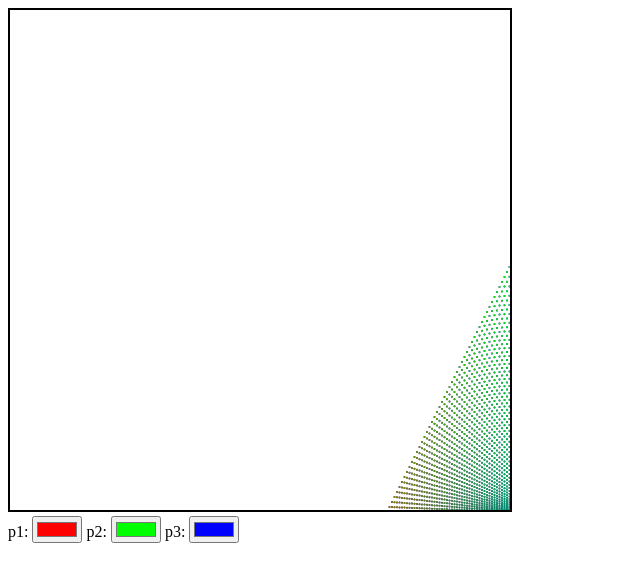
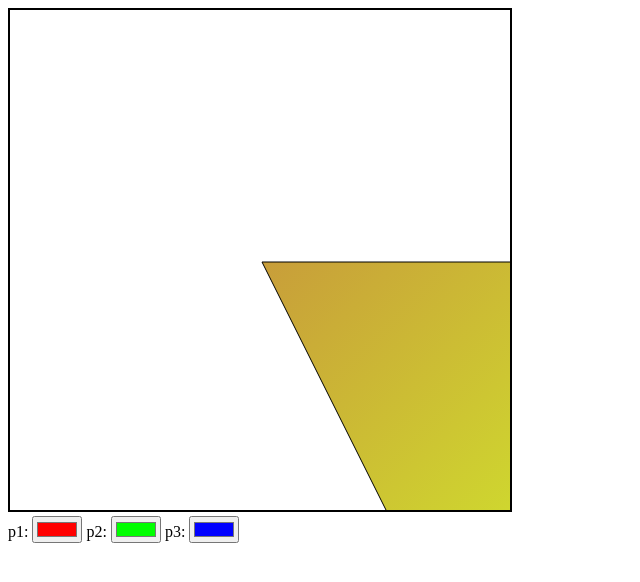
Before and after one commit to Hyunmaa/grafkom2024, a plain HTML site: page M3/segitiga.html in a window 1280 px wide. Both pictures are taken after a click on the element 260 px from the left and 260 px from the top of the page. Shown: the whole page, without its empty margins (0-640 px from the left). Drawn offline with Linux system fonts and the light colour scheme.

Commit message:
Update segitiga.html

```diff
--- a/M3/segitiga.html
+++ b/M3/segitiga.html
@@ -3,7 +3,7 @@
 <head>
   <meta charset="UTF-8">
   <meta name="viewport" content="width=device-width, initial-scale=1.0">
-  <title>Smooth Triangle Interpolation</title>
+  <title>Segitiga dengan Gradasi Warna Random</title>
   <style>
     canvas {
       border: 2px solid #000;
@@ -33,83 +33,45 @@
 
   // Event listener saat canvas diklik
   canvas.addEventListener("click", function (e) {
-    var p1Color = colorPicker1.value;
-    var p2Color = colorPicker2.value;
-    var p3Color = colorPicker3.value;
+    var p1Color = getRandomColor();
+    var p2Color = getRandomColor();
+    var p3Color = getRandomColor();
 
-    var triangle = createSmoothTriangle(
+    drawTriangle(
       e.clientX - canvas.offsetLeft,
       e.clientY - canvas.offsetTop,
       p1Color,
       p2Color,
       p3Color
     );
-
-    drawTriangle(triangle);
   });
 
-  // Membuat segitiga smooth dengan interpolasi warna titik
-  function createSmoothTriangle(x, y, p1Color, p2Color, p3Color) {
-    var triangle = [];
+  // Menggambar segitiga dengan gradasi warna random
+  function drawTriangle(x, y, p1Color, p2Color, p3Color) {
+    var gradient = ctx.createLinearGradient(0, 0, 500, 500);
+    gradient.addColorStop(0, p1Color);
+    gradient.addColorStop(0.5, p2Color);
+    gradient.addColorStop(1, p3Color);
 
-    // Titik-titik segitiga
-    var p1 = { x: 0, y: 500, color: p1Color };
-    var p2 = { x: 250, y: 0, color: p2Color };
-    var p3 = { x: 500, y: 500, color: p3Color };
+    ctx.beginPath();
+    ctx.moveTo(x, y);
+    ctx.lineTo(x + 500, y);
+    ctx.lineTo(x + 250, y + 500);
+    ctx.closePath();
 
-    for (var i = 0; i <= 1; i += 0.01) {
-      var a = interpolate(p1, p2, i);
-      var b = interpolate(p2, p3, i);
-      var c = interpolate(p1, p3, i);
-
-      for (var j = 0; j <= 1 - i; j += 0.01) {
-        var point = interpolate(a, b, j);
-        triangle.push({ x: x + point.x, y: y + point.y, color: interpolateColor(p1Color, p2Color, p3Color, i, j) });
-      }
-    }
-
-    return triangle;
+    ctx.fillStyle = gradient;
+    ctx.fill();
+    ctx.stroke();
   }
 
-  // Interpolasi linear antara dua titik
-  function interpolate(point1, point2, t) {
-    return {
-      x: (1 - t) * point1.x + t * point2.x,
-      y: (1 - t) * point1.y + t * point2.y
-    };
-  }
-
-  // Interpolasi warna antara tiga warna
-  function interpolateColor(color1, color2, color3, t1, t2) {
-    var r1 = parseInt(color1.substring(1, 3), 16);
-    var g1 = parseInt(color1.substring(3, 5), 16);
-    var b1 = parseInt(color1.substring(5, 7), 16);
-
-    var r2 = parseInt(color2.substring(1, 3), 16);
-    var g2 = parseInt(color2.substring(3, 5), 16);
-    var b2 = parseInt(color2.substring(5, 7), 16);
-
-    var r3 = parseInt(color3.substring(1, 3), 16);
-    var g3 = parseInt(color3.substring(3, 5), 16);
-    var b3 = parseInt(color3.substring(5, 7), 16);
-
-    var r = Math.round((1 - t1 - t2) * r1 + t1 * r2 + t2 * r3);
-    var g = Math.round((1 - t1 - t2) * g1 + t1 * g2 + t2 * g3);
-    var b = Math.round((1 - t1 - t2) * b1 + t1 * b2 + t2 * b3);
-
-    return '#' + (r < 16 ? '0' : '') + r.toString(16) +
-           (g < 16 ? '0' : '') + g.toString(16) +
-           (b < 16 ? '0' : '') + b.toString(16);
-  }
-
-  // Menggambar segitiga
-  function drawTriangle(triangle) {
-    triangle.forEach(function (point) {
-      ctx.beginPath();
-      ctx.arc(point.x, point.y, 1, 0, 2 * Math.PI);
-      ctx.fillStyle = point.color;
-      ctx.fill();
-    });
+  // Menghasilkan warna acak dalam format RGB
+  function getRandomColor() {
+    var letters = "0123456789ABCDEF";
+    var color = "#";
+    for (var i = 0; i < 6; i++) {
+      color += letters[Math.floor(Math.random() * 16)];
+    }
+    return color;
   }
 </script>
 
```
